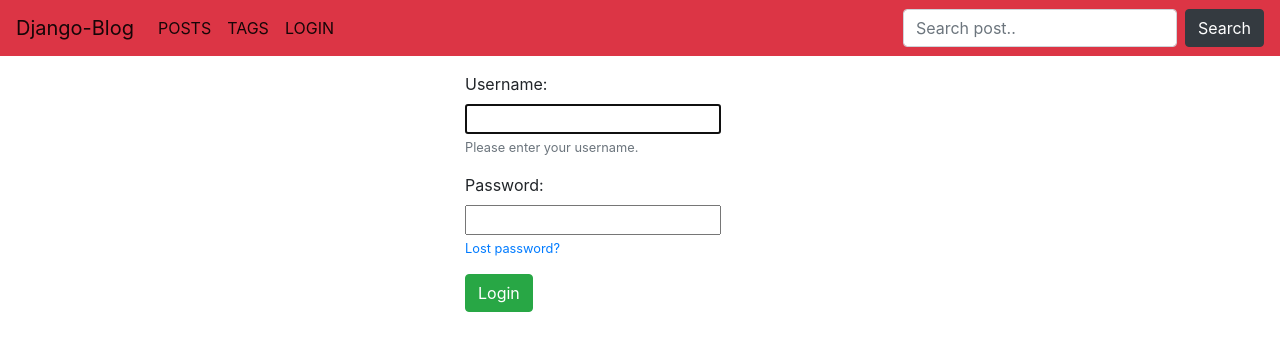
After one commit to kompl/django, a Django app: page /accounts/login/ in a window 1280 px wide. The commit adds this page. Shown: the top 351 px of the page. Run offline with Django 3.2, Linux system fonts and the light colour scheme; some libraries are stand-ins or nearby versions.

Commit message:
added auth templates, login/logout links, fixed bugs

```diff
--- a/app/blogengine/blogengine/settings.py
+++ b/app/blogengine/blogengine/settings.py
@@ -126,3 +126,8 @@ STATIC_URL = '/static/'
 STATICFILES_DIRS = [
     os.path.join(BASE_DIR, 'static')
 ]
+
+# Redirect to home URL after login (Default redirects to /accounts/profile/)
+LOGIN_REDIRECT_URL = '/'
+# Test auth with email
+EMAIL_BACKEND = 'django.core.mail.backends.console.EmailBackend'
--- a/app/blogengine/blogengine/urls.py
+++ b/app/blogengine/blogengine/urls.py
@@ -22,5 +22,6 @@ urlpatterns = [
     path('', redirect_blog, name='start_page_url'),
     path('search/', SearchResult.as_view(), name='search_result_url'),
     path('admin/', admin.site.urls),
-    path('blog/', include('blog.urls'))
+    path('blog/', include('blog.urls')),
+    path('accounts/', include('django.contrib.auth.urls'))
 ]
--- a/app/blogengine/templates/base.html
+++ b/app/blogengine/templates/base.html
@@ -27,6 +27,15 @@
         <li class="nav-item active">
           <a class="nav-link" href="{% url 'tags_list_url'%}">  TAGS  </a>
         </li>
+        {% if request.user.is_authenticated %}
+          <li class="nav-item active">
+            <a class="nav-link" href="{% url 'logout' %}">  LOGOUT {{ request.user.get_username }} </a>
+          </li>
+        {% else %}
+          <li class="nav-item active">
+            <a class="nav-link" href="{% url 'login' %}">  LOGIN  </a>
+          </li>
+        {% endif %}
       </ul>
       <form class="form-inline my-2 my-lg-0" action="{% url 'search_result_url' %}" method="GET">
         <input class="form-control mr-sm-2" type="search" name="q" placeholder="Search post.."  aria-label="Search">
@@ -35,7 +44,7 @@
     </div>
   </nav>
   <div class="container mt-3">
-    <div class="row align-items-start">
+    <div class="row justify-content-md-center">
         {% block content %}
           block content
         {% endblock %}
--- /dev/null
+++ b/app/blogengine/templates/registration/login.html
@@ -0,0 +1,45 @@
+{% extends 'base.html' %}
+
+{% block title %}
+    Login - {{ block.super }}
+{% endblock %}
+
+{% block content %}
+  <div class="col col-4">
+    {% if form.errors %}
+      <div class="alert alert-danger">
+        Your username and password didn't match. Please try again.
+      </div>
+    {% endif %}
+
+    {% if next %}
+      {% if user.is_authenticated %}
+        <div class="alert alert-secondary">
+          Your account doesn't have access to this page. To proceed,
+          please login with an account that has access.
+        </div>
+      {% else %}
+        <div class="alert alert-primary">
+          Please login to see this page
+        </div>
+      {% endif %}
+    {% endif %}
+
+    <form action="{% url 'login' %}" method="POST">
+      {% csrf_token %}
+      <div class="form-group">
+        <div>{{ form.username.label_tag }}</div>
+        <div>{{ form.username }}</div>
+        <small class="form-text text-muted">Please enter your username.</small>
+      </div>
+      <div class="form-group">
+        <div>{{ form.password.label_tag }}</div>
+        <div>{{ form.password }}</div>
+        <small class="form-text text-muted"><a href="{% url 'password_reset' %}">Lost password?</a></small>
+      </div>
+      <button type="submit" value="login" class="btn btn-success">Login</button>
+      <input type="hidden" name="next" value="{{ next }}" />
+    </form>
+  </div>
+
+{% endblock %}
--- /dev/null
+++ b/app/blogengine/templates/registration/password_reset_email.html
@@ -0,0 +1,2 @@
+Someone asked for password reset for email {{ email }}. Follow the link below:
+{{ protocol}}://{{ domain }}{% url 'password_reset_confirm' uidb64=uid token=token %}
--- a/app/blogengine/templates/search_result.html
+++ b/app/blogengine/templates/search_result.html
@@ -6,6 +6,6 @@
 
 {% block content %}
     {% for post in post_list %}
-        {% include 'blog/includes/post_card_template.html' %}
+      {% include 'blog/includes/post_card_template.html' %}
     {% endfor %}
 {% endblock %}
```
Also changed, not shown: app/blogengine/blog/templates/blog/index.html (+5 -3 lines), app/blogengine/templates/registration/logged_out.html (added, +9 -0 lines), app/blogengine/templates/registration/password_reset_complete.html (added, +9 -0 lines), app/blogengine/templates/registration/password_reset_confirm.html (added, +33 -0 lines), app/blogengine/templates/registration/password_reset_done.html (added, +9 -0 lines), app/blogengine/templates/registration/password_reset_form.html (added, +25 -0 lines).
